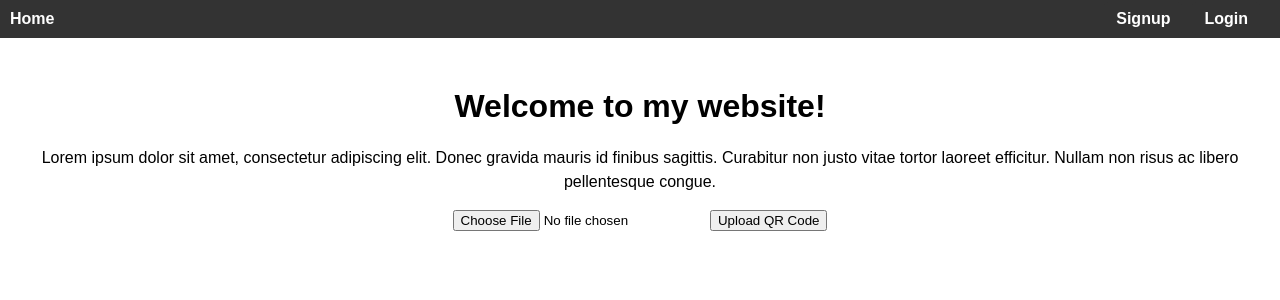
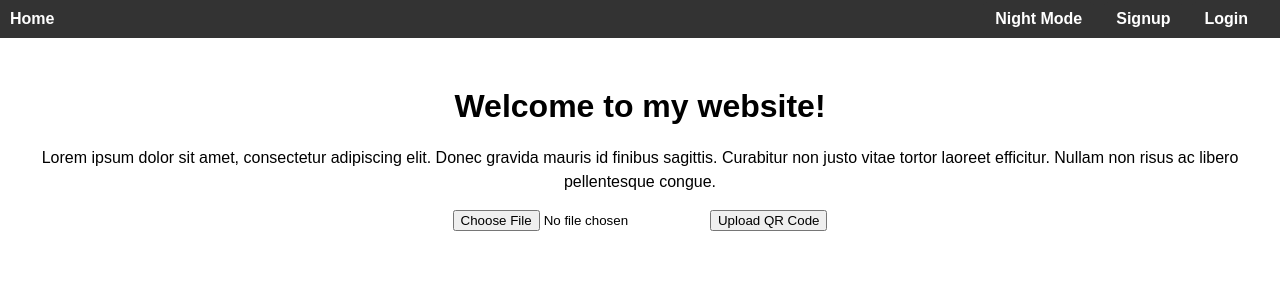
Before and after one commit to hrdkmishra/certify_intern, a Flask app: page / in a window 1280 px wide. Shown: the top 300 px of the page. Run offline with Flask 3, Linux system fonts and the light colour scheme; some libraries are stand-ins or nearby versions.

Commit message:
made night mode available irrespective of user session

```diff
--- a/templates/base.html
+++ b/templates/base.html
@@ -6,12 +6,14 @@
       rel="stylesheet"
       href="{{ url_for('static', filename='css/style.css') }}"
     />
+
     {% block css %}{% endblock %}
   </head>
   <body>
     <nav>
       <ul>
         <li><a href="{{ url_for('home') }}">Home</a></li>
+
         {% if 'user' in session %}
         <li class="same-btn"><a href="{{ url_for('logout') }}">Logout</a></li>
         {% if not request.path.startswith('/profile') %}
@@ -22,14 +24,13 @@
         </li>
         {% endif %} {% if not request.path.startswith('/intern') %}
         <li class="same-btn"><a href="{{ url_for('intern') }}">Intern</a></li>
+        {% endif %} {% else %}
+        <li class="same-btn"><a href="{{ url_for('login') }}">Login</a></li>
+        <li class="same-btn"><a href="{{ url_for('signup') }}">Signup</a></li>
         {% endif %}
         <li id="night-mode-btn" class="same-btn" onclick="toggleNightMode()">
           <a href="#"> Night Mode </a>
         </li>
-        {% else %}
-        <li class="same-btn"><a href="{{ url_for('login') }}">Login</a></li>
-        <li class="same-btn"><a href="{{ url_for('signup') }}">Signup</a></li>
-        {% endif %}
       </ul>
     </nav>
 
```
